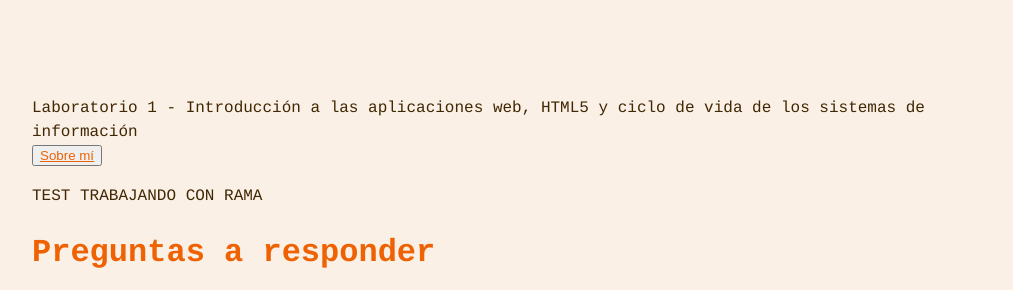
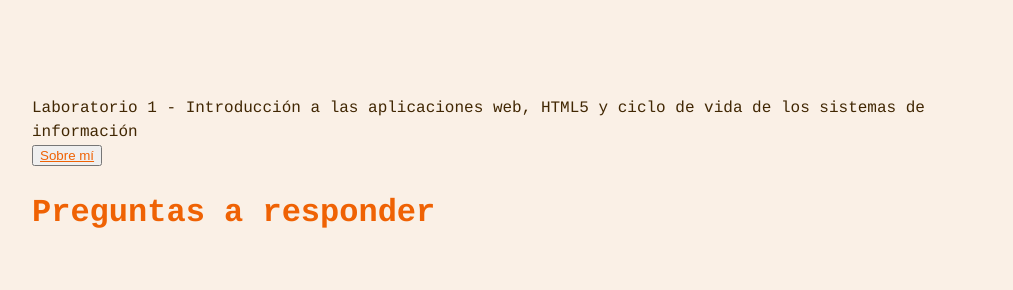
Before and after one commit to EvaRoggenhofer/TC2005B, a plain HTML site: page Laboratorio 1/preguntas_a_responder.html in a window 1280 px wide. Shown: the top 290 px of the page, without its empty margins (128-1141 px from the left). Drawn offline with Linux system fonts and the light colour scheme.

Commit message:
commit en rama dev

```diff
--- a/Laboratorio 1/preguntas_a_responder.html
+++ b/Laboratorio 1/preguntas_a_responder.html
@@ -25,7 +25,6 @@
             <button type="button"><a href="sobre_mí.html">Sobre mí</a></button>
         </nav>
 
-		<p>TEST TRABAJANDO CON RAMA</p>
 
 		<h1>Preguntas a responder</h1>
 		<h2 class="subject">Tema: html</h2>
```
